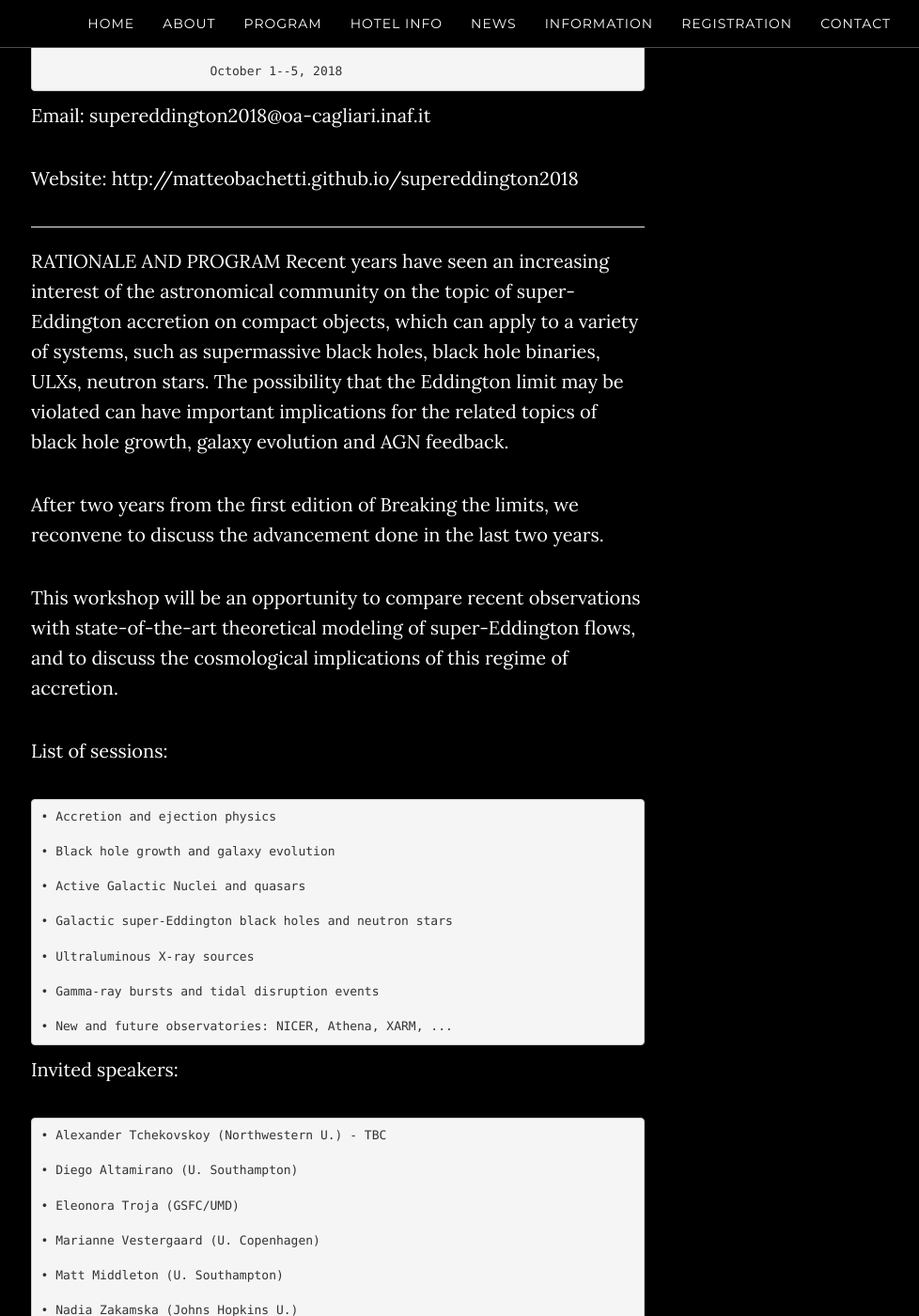
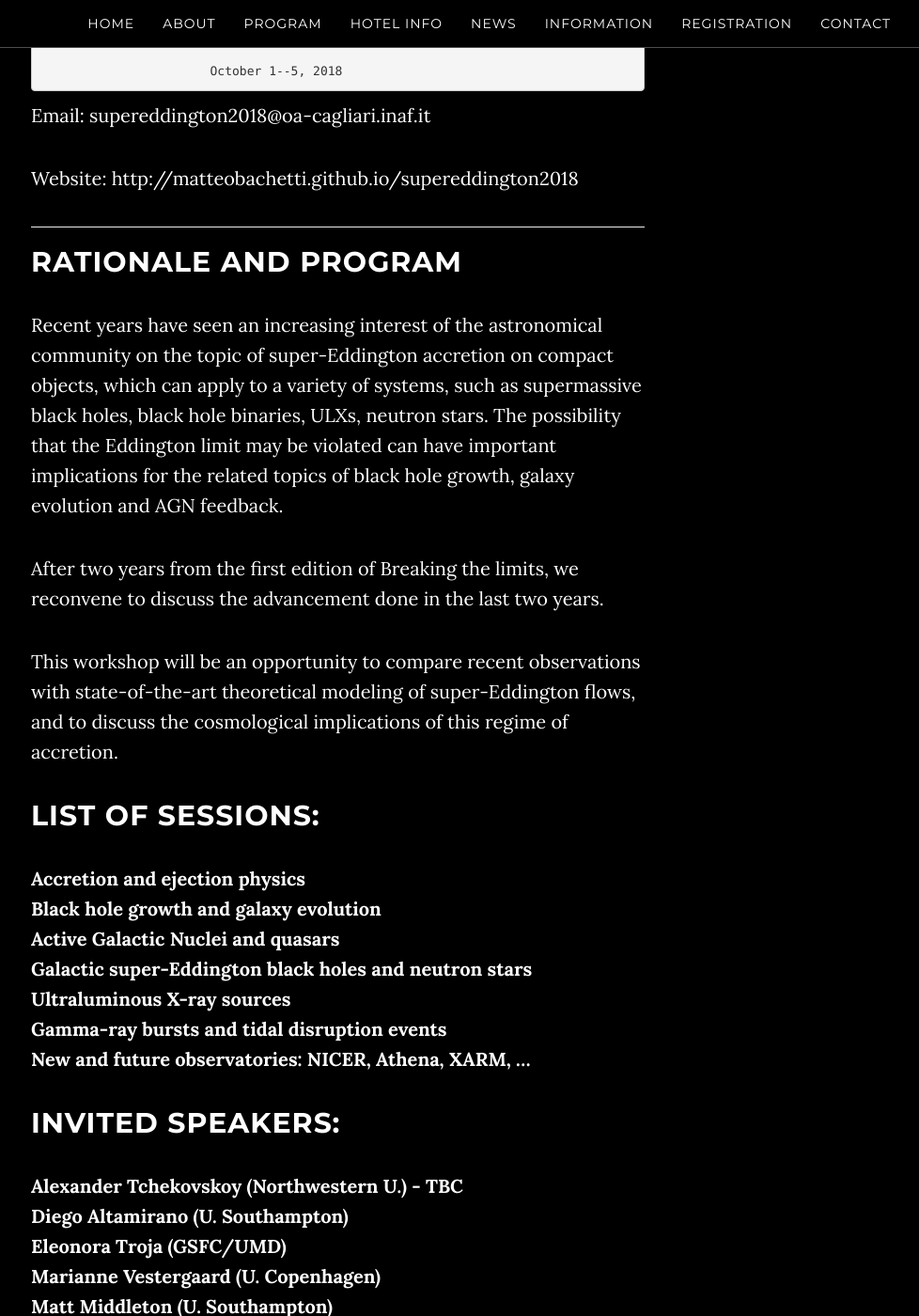
Before and after one commit to breakingthelimits/supereddington2018, a Jekyll site: the page built from _posts/2018-03-13-Second_Announcement.md, in a window 1280 px wide and 1400 px high, scrolled down 408 px. Shown: the whole window at 94% size, without its empty margins (247-1225 px from the left). Built offline with Jekyll 4.4.1, drawn with Linux system fonts in a browser that asks for light colours; some of the changed text lies outside the part shown.

Commit message:
Update 2018-03-13-Second_Announcement.md

```diff
--- a/_posts/2018-03-13-Second_Announcement.md
+++ b/_posts/2018-03-13-Second_Announcement.md
@@ -24,6 +24,7 @@ Website: http://matteobachetti.github.io/supereddington2018
 <!--more-->
 
 RATIONALE AND PROGRAM
+---------------------
 Recent years have seen an increasing interest of the astronomical community on the topic of super-Eddington accretion on compact objects, which can apply to a variety of systems, such as supermassive black holes, black hole binaries, ULXs, neutron stars. The possibility that the Eddington limit may be violated can have important implications for the related topics of black hole growth, galaxy evolution and AGN feedback.
 
 
@@ -33,39 +34,34 @@ After two years from the first edition of Breaking the limits, we reconvene to d
 This workshop will be an opportunity to compare recent observations with state-of-the-art theoretical modeling of super-Eddington flows, and to discuss the cosmological implications of this regime of accretion.
 
 
-List of sessions:
+LIST OF SESSIONS:
+-----------------
 
-    • Accretion and ejection physics
 
-    • Black hole growth and galaxy evolution
+<b>Accretion and ejection physics</b><br />
+<b>Black hole growth and galaxy evolution</b><br />
+<b>Active Galactic Nuclei and quasars</b><br />
+<b>Galactic super-Eddington black holes and neutron stars</b><br />
+<b>Ultraluminous X-ray sources</b><br />
+<b>Gamma-ray bursts and tidal disruption events</b><br />
+<b>New and future observatories: NICER, Athena, XARM, ...</b><br />
 
-    • Active Galactic Nuclei and quasars
+INVITED SPEAKERS:
+-----------------
 
-    • Galactic super-Eddington black holes and neutron stars
+<b>Alexander Tchekovskoy (Northwestern U.) - TBC </b><br />
+<b>Diego Altamirano (U. Southampton)</b><br />
+<b>Eleonora Troja (GSFC/UMD)</b><br />
+<b>Marianne Vestergaard (U. Copenhagen)</b><br />
+<b>Matt Middleton (U. Southampton)</b><br />
+<b>Nadia Zakamska (Johns Hopkins U.)</b><br />
+<b>Neil Cornish (Montana U.)</b><br />
 
-    • Ultraluminous X-ray sources
 
-    • Gamma-ray bursts and tidal disruption events
 
-    • New and future observatories: NICER, Athena, XARM, ...
-
-Invited speakers:
-
-    • Alexander Tchekovskoy (Northwestern U.) - TBC
-
-    • Diego Altamirano (U. Southampton)
-
-    • Eleonora Troja (GSFC/UMD)
-
-    • Marianne Vestergaard (U. Copenhagen)
-
-    • Matt Middleton (U. Southampton)
-
-    • Nadia Zakamska (Johns Hopkins U.)
-
-    • Neil Cornish (Montana U.)
 
 ORGANIZING COMMITTEES
+---------------------
 
 ## Scientific Organizing Committee (alphabetical order)
 
```
